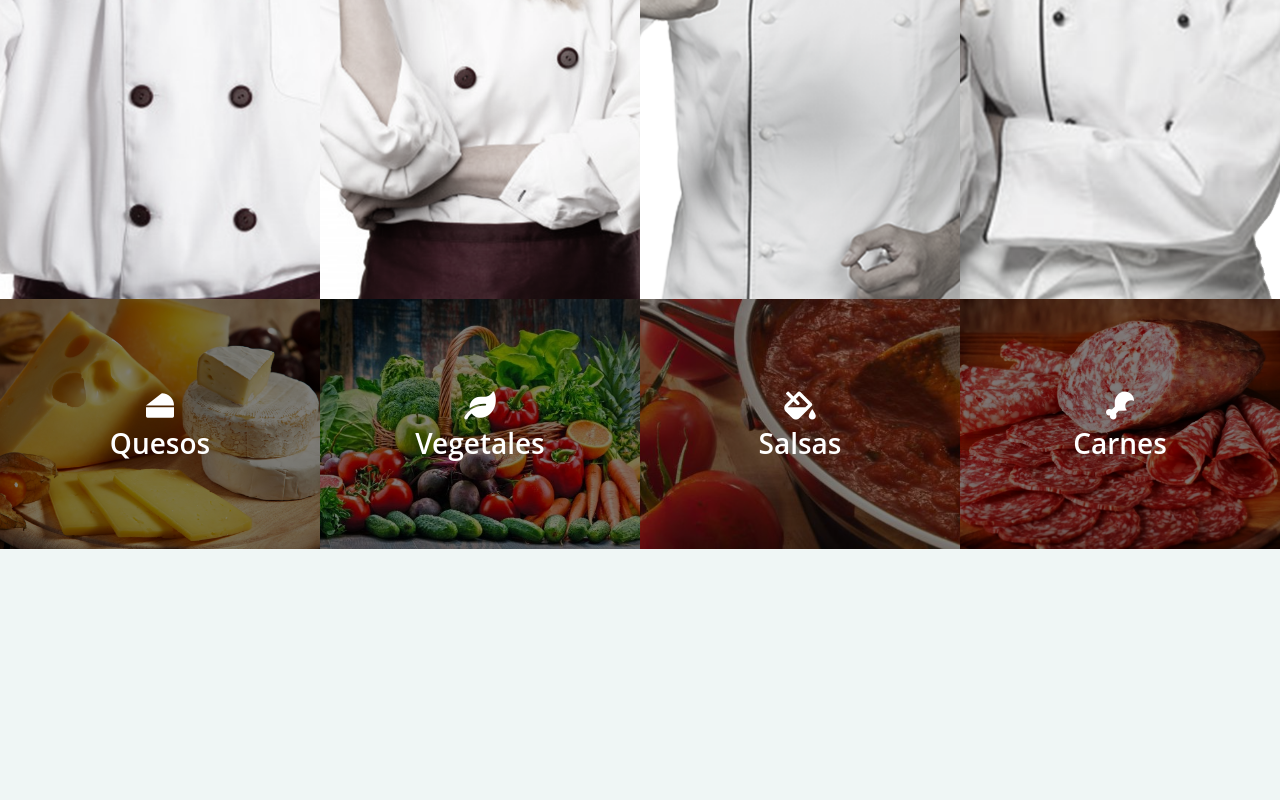
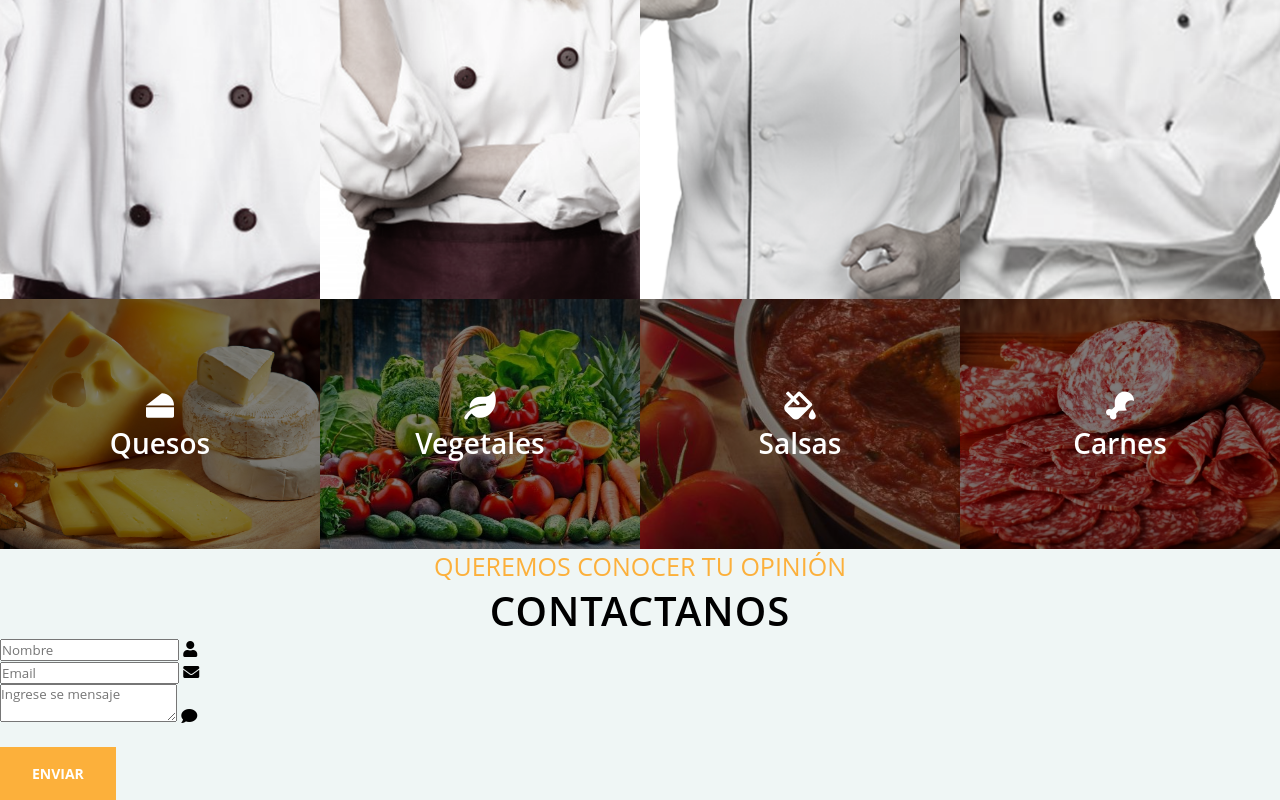
Before and after one commit to Liliancardenas/creandoRestaurant, a website: page view/index.html in a window 1280 px wide. Shown: the part 2106-2906 px from the top of the page. Before the commit the page ends 2655 px from the top, so only its background shows below. Drawn offline with Linux system fonts and the light colour scheme.

Commit message:
HTML listo de contactos, falta css

```diff
--- a/view/index.html
+++ b/view/index.html
@@ -223,6 +223,38 @@
         </div>
     </section>
 
+    <section class="contacto">
+        <div class="titulo-contacto">
+            <h2 class="subTitulos">Queremos conocer tu opinión</h2>
+            <h1 class="titulos">Contactanos</h1>
+        </div>
+
+        <form action="" id="formulario">
+            <div class="two-fiels">
+                <div class="inputConIcon">
+                    <input type="text" name="nombre" id="nombre" class="input-text" placeholder="Nombre">
+                    <i class="fas fa-user"></i>
+                </div>
+
+                <div class="inputConIcon">
+                    <input type="email" name="email" id="email" class="input-email" placeholder="Email">
+                    <i class="fas fa-envelope"></i>
+                </div>
+            </div>
+
+            <div class="fiels">
+                <div class="inputConIcon textareaIcont">
+                    <textarea name="comentario" id="comentario" class="textarea" placeholder="Ingrese se mensaje"></textarea>
+                    <i class="fas fa-comment"></i>
+                </div>
+            </div>
+
+            <div class="fiels-btn">
+                <input type="submit" class="btn btn-input" value="Enviar">
+            </div>
+        </form>
+    </section>
+
     <script src="../js/app.js"></script>
 </body>
 </html>
```
